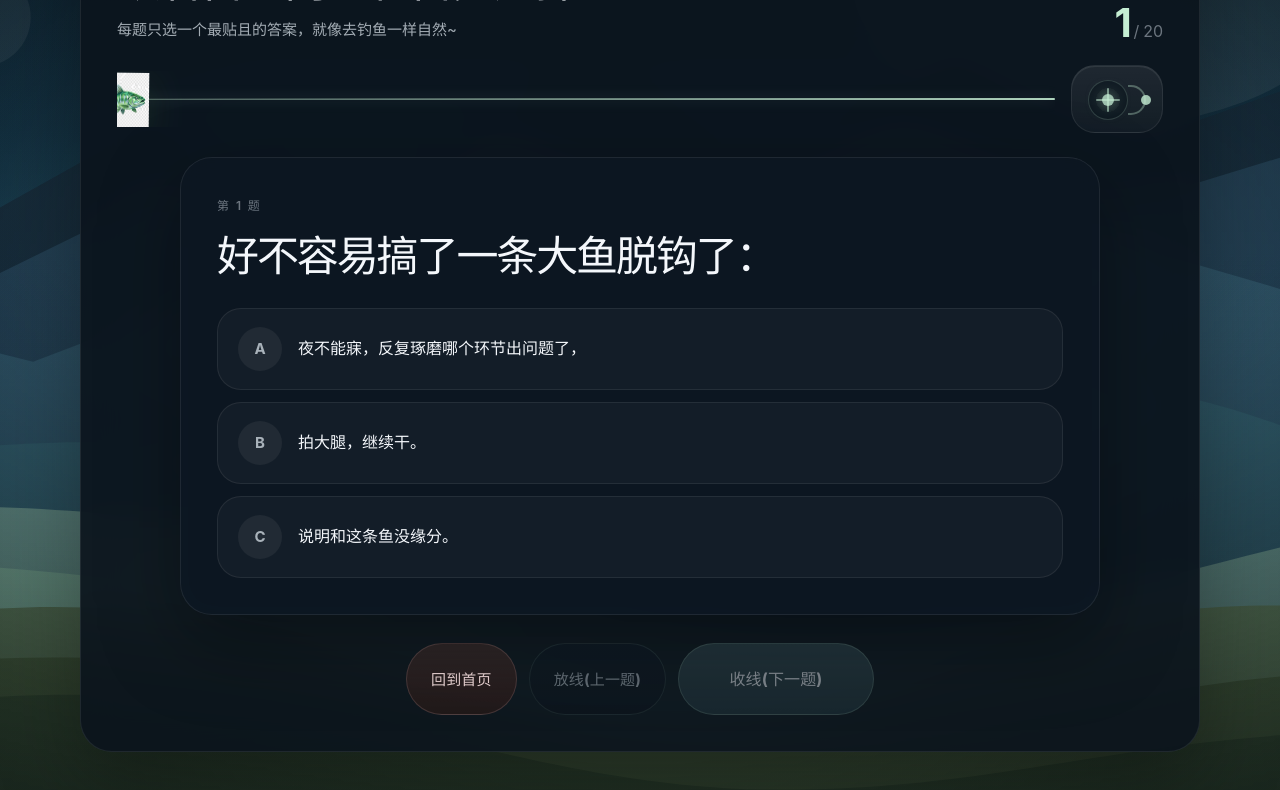
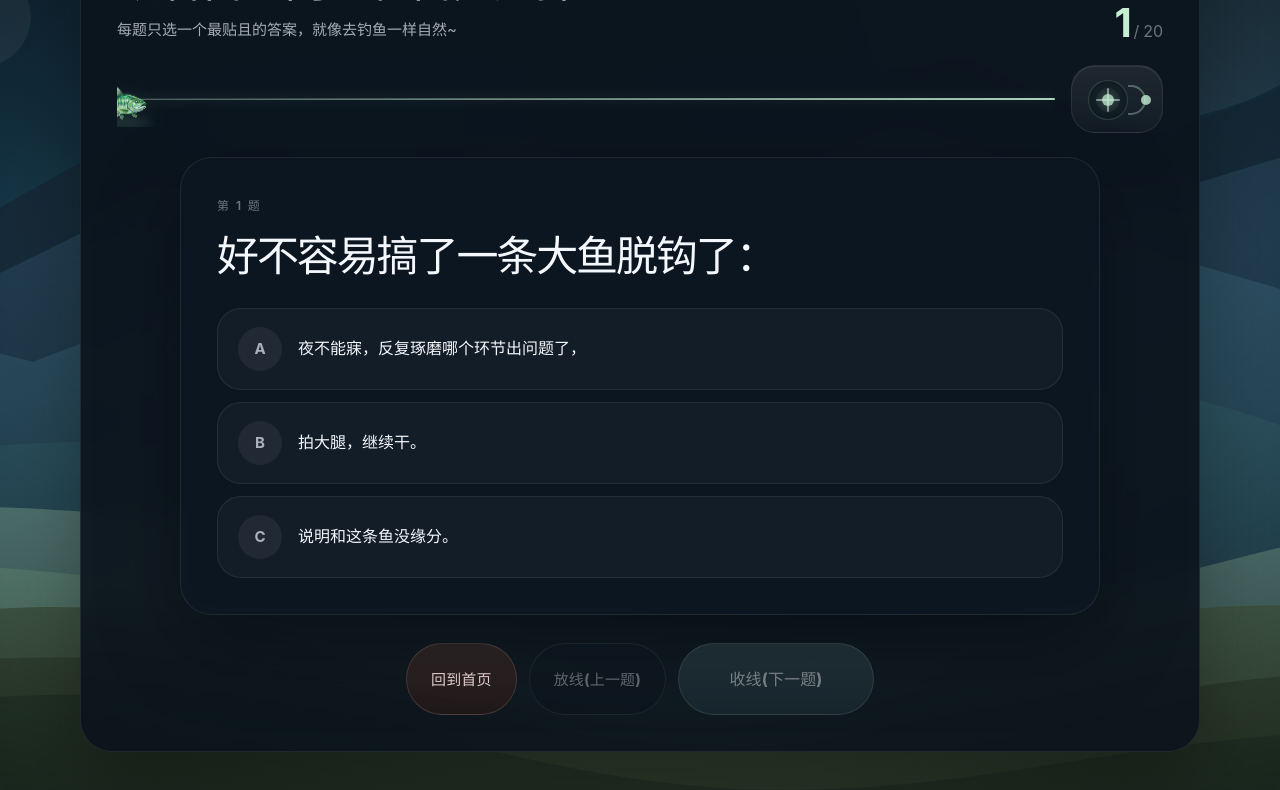
Before and after one commit to zrh091110225/fbti, a React (Vite) app in the folder frontend/: page / in a window 1280 px wide. Both pictures are taken after a click on the button "直接开始测试". Shown: the part 166-956 px from the top of the page. Built offline with nearby package versions, Linux system fonts and the light colour scheme.

Commit message:
图片抠图替换效果

```diff
--- a/frontend/src/pages/Quiz.css
+++ b/frontend/src/pages/Quiz.css
@@ -173,9 +173,9 @@
 
 .reel-progress__fish {
   position: absolute;
-  top: 1px;
-  width: 82px;
-  height: 56px;
+  top: 3px;
+  width: 88px;
+  height: 60px;
 }
 
 .reel-progress__fish.is-hidden {
@@ -184,30 +184,101 @@
 
 .reel-progress__fish-body {
   position: relative;
-  width: 82px;
-  height: 56px;
+  width: 88px;
+  height: 60px;
+  transform-origin: 52% 62%;
+}
+
+.reel-progress__fish-body::after {
+  content: "";
+  position: absolute;
+  left: 18px;
+  right: 10px;
+  bottom: 6px;
+  height: 10px;
+  border-radius: 999px;
+  background: radial-gradient(ellipse at center, rgba(148, 206, 187, 0.26), rgba(148, 206, 187, 0));
+  filter: blur(4px);
+  opacity: 0.72;
 }
 
 .reel-progress__fish-icon {
-  width: 82px;
-  height: 56px;
+  position: relative;
+  z-index: 1;
+  width: 88px;
+  height: 60px;
   object-fit: contain;
-  filter: drop-shadow(0 10px 18px rgba(80, 121, 74, 0.18));
+  filter:
+    drop-shadow(0 5px 10px rgba(80, 121, 74, 0.12))
+    drop-shadow(0 10px 14px rgba(104, 152, 126, 0.1));
 }
 
 .reel-progress__wake {
   position: absolute;
-  top: 22px;
-  left: -14px;
-  width: 20px;
-  height: 10px;
+  top: 26px;
+  left: -10px;
+  width: 26px;
+  height: 8px;
   border-radius: 999px;
-  background: linear-gradient(90deg, rgba(197, 238, 211, 0.22), transparent);
-  filter: blur(2px);
+  background: linear-gradient(90deg, rgba(197, 238, 211, 0.16), rgba(197, 238, 211, 0.04), transparent);
+  filter: blur(3px);
+  opacity: 0.9;
+}
+
+.reel-progress__bubble {
+  position: absolute;
+  z-index: 0;
+  left: 4px;
+  bottom: 15px;
+  border-radius: 50%;
+  border: 1px solid rgba(213, 241, 236, 0.55);
+  background: radial-gradient(circle at 30% 30%, rgba(255, 255, 255, 0.7), rgba(213, 241, 236, 0.08));
+  box-shadow: 0 0 8px rgba(213, 241, 236, 0.12);
+  opacity: 0;
+  animation: fish-bubble-rise 2.8s ease-out infinite;
+}
+
+.reel-progress__bubble--one {
+  width: 7px;
+  height: 7px;
+  animation-delay: 0s;
+}
+
+.reel-progress__bubble--two {
+  left: 10px;
+  bottom: 20px;
+  width: 5px;
+  height: 5px;
+  animation-delay: 0.9s;
+}
+
+.reel-progress__bubble--three {
+  left: -2px;
+  bottom: 24px;
+  width: 4px;
+  height: 4px;
+  animation-delay: 1.5s;
 }
 
 .quiz-layout {
   display: block;
+}
+
+@keyframes fish-bubble-rise {
+  0% {
+    transform: translate3d(0, 2px, 0) scale(0.75);
+    opacity: 0;
+  }
+  20% {
+    opacity: 0.45;
+  }
+  65% {
+    opacity: 0.28;
+  }
+  100% {
+    transform: translate3d(-8px, -18px, 0) scale(1);
+    opacity: 0;
+  }
 }
 
 .quiz-card {
@@ -616,6 +687,11 @@
 }
 
 @media (prefers-reduced-motion: reduce) {
+  .reel-progress__bubble {
+    animation: none;
+    opacity: 0.16;
+  }
+
   .reel-progress__fish-body,
   .quiz-frame.is-reeling .quiz-card,
   .quiz-frame.is-reeling .reel-progress {
--- a/frontend/src/pages/Quiz.tsx
+++ b/frontend/src/pages/Quiz.tsx
@@ -399,7 +399,7 @@ function ProgressFish({
         <m.div
           className={`reel-progress__fish ${isLanding ? 'is-hidden' : ''}`}
           initial={false}
-          animate={{ left: `calc(${renderedProgress}% - 36px)` }}
+          animate={{ left: `calc(${renderedProgress}% - 40px)` }}
           transition={
             prefersReducedMotion
               ? { duration: 0.12, ease: 'linear' }
@@ -422,6 +422,9 @@ function ProgressFish({
             }
           >
             <span className="reel-progress__wake" />
+            <span className="reel-progress__bubble reel-progress__bubble--one" />
+            <span className="reel-progress__bubble reel-progress__bubble--two" />
+            <span className="reel-progress__bubble reel-progress__bubble--three" />
             <img src={processFish} alt="" className="reel-progress__fish-icon" draggable={false} />
           </m.div>
         </m.div>
```
Also changed, not shown: frontend/src/assets/process-fish.png.
